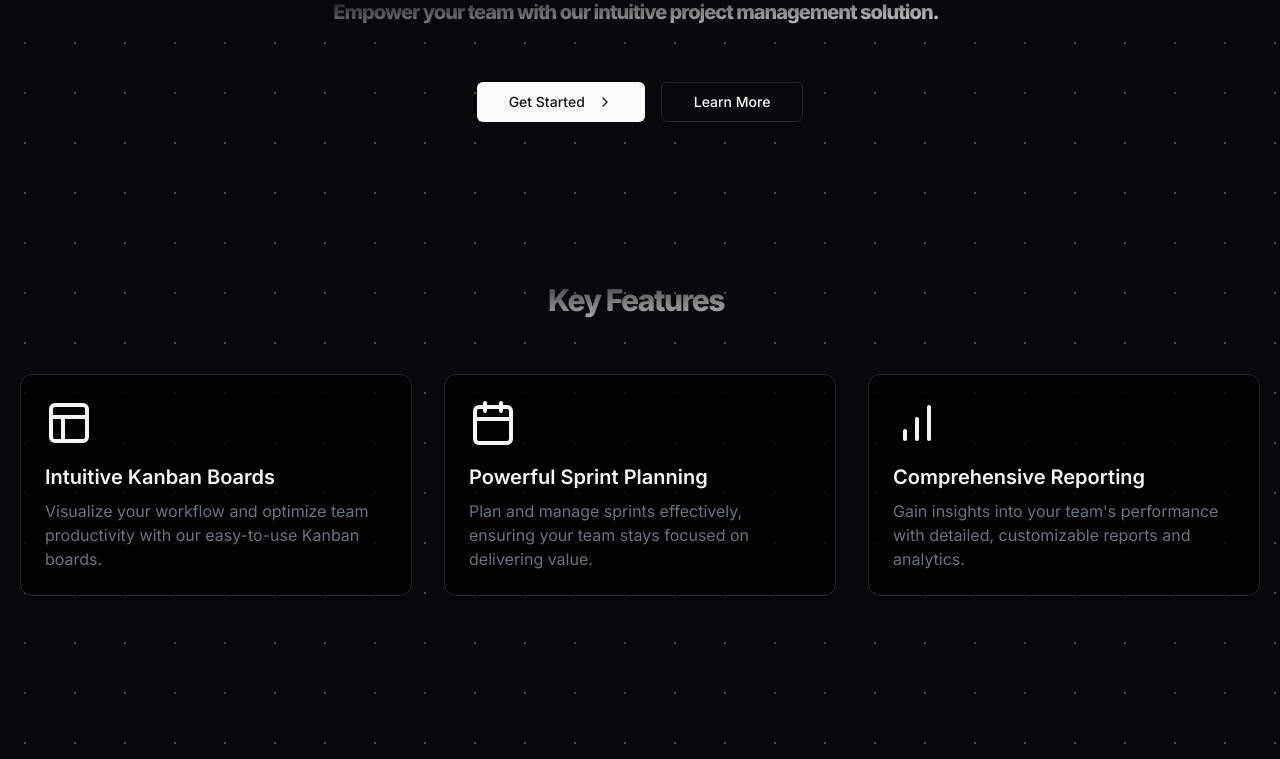
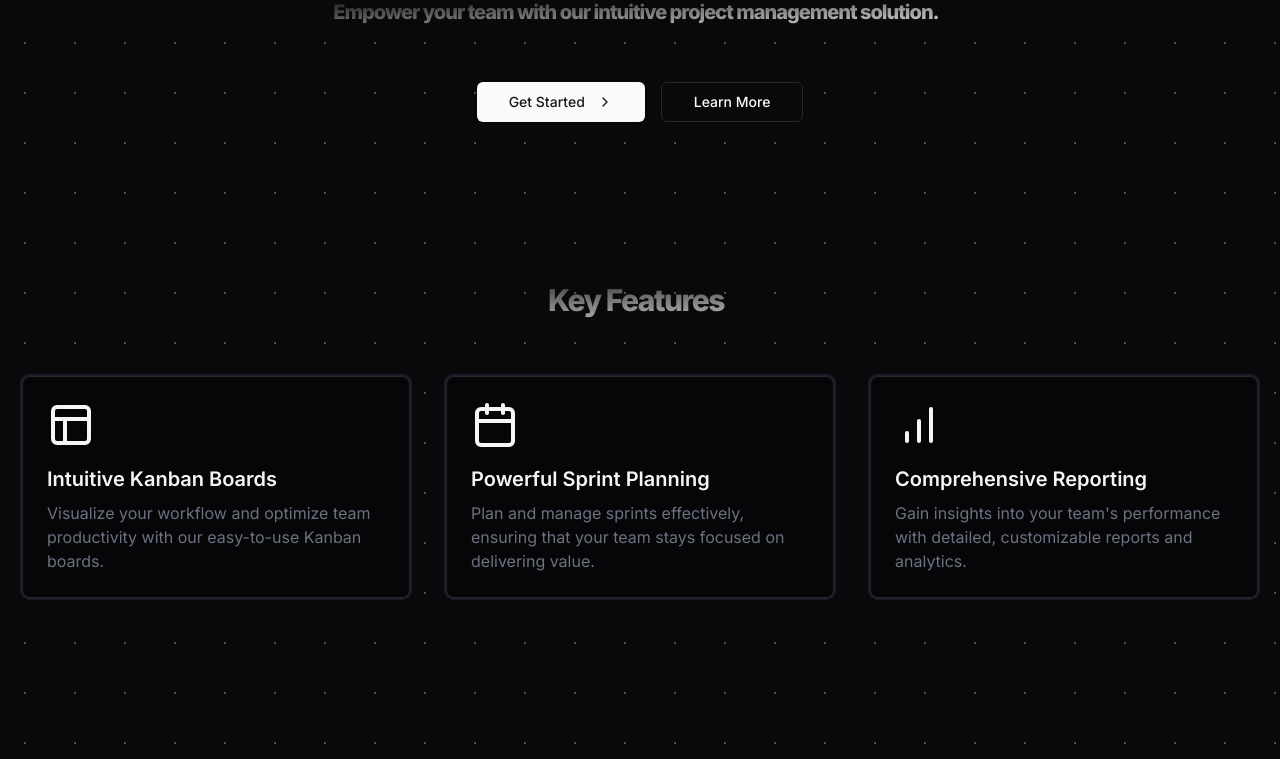
Before and after one commit to Raunak0713/Mira, a Next.js app: page / in a window 1280 px wide. Shown: the part 382-1141 px from the top of the page. Built offline with nearby package versions, Linux system fonts and the light colour scheme; no server answers.

Commit message:
#10 UI Change

```diff
--- a/app/globals.css
+++ b/app/globals.css
@@ -116,3 +116,60 @@ body {
     transform: scale(1.5);
   }
 }
+
+
+
+@property --angle {
+  syntax: "<angle>";
+  initial-value: 0deg;
+  inherits: false;
+}
+
+.animated-border {
+  position: relative;
+  border-radius: 10px;
+  z-index: 0;
+}
+
+.animated-border::before {
+  content: "";
+  position: absolute;
+  top: -2px; /* Thinner border */
+  left: -2px;
+  right: -2px;
+  bottom: -2px;
+  border-radius: inherit;
+  background-image: conic-gradient(
+    from var(--angle),
+    rgba(255, 255, 255, 0.9), /* Bright white */
+    rgba(255, 255, 255, 0.7), /* Slightly faded white */
+    rgba(255, 255, 255, 0.9), /* Bright white */
+    rgba(0, 0, 0, 0.2) /* Soft black for contrast */
+  );
+  z-index: -2;
+  opacity: 0; /* Hidden by default */
+  transition: opacity 0.3s ease; /* Smooth transition */
+}
+
+.animated-border::after {
+  content: "";
+  position: absolute;
+  inset: 0;
+  background-color: #1c1f2b; /* Match your card background */
+  border-radius: inherit;
+  z-index: -1;
+}
+
+.animated-border:hover::before {
+  opacity: 1; /* Show the border on hover */
+  animation: spin 3s linear infinite; /* Start the animation */
+}
+
+@keyframes spin {
+  from {
+    --angle: 0deg;
+  }
+  to {
+    --angle: 360deg;
+  }
+}
--- a/app/page.tsx
+++ b/app/page.tsx
@@ -49,7 +49,7 @@ const features = [
   {
     title: "Powerful Sprint Planning",
     description:
-      "Plan and manage sprints effectively, ensuring your team stays focused on delivering value.",
+      "Plan and manage sprints effectively, ensuring that your team stays focused on delivering value.",
     icon: Calendar,
   },
   {
@@ -99,13 +99,14 @@ export default function Home() {
       </section>
 
       {/* Features Section */}
-      <section id="features" className=" py-20 px-5">
+      <section id="features" className="py-20 px-5">
   <div className="container mx-auto">
     <h3 className="text-3xl font-bold mb-12 text-center gradient-title">Key Features</h3>
     <div className="grid grid-cols-1 lg:grid-cols-3 gap-8">
       {features.map((feature, index) => (
-              <Card key={index} className="bg-black/80">
-                <CardContent className="pt-6">
+        <div key={index} className="animated-border p-[2px] rounded-lg">
+          <Card className="bg-black/80 rounded-lg">
+            <CardContent className="relative pt-6">
               <feature.icon className="h-12 w-12 mb-4 text-[#F5F5F5]" />
               <h4 className="text-xl font-semibold mb-2 text-[#F5F5F5]">
                 {feature.title}
@@ -113,10 +114,15 @@ export default function Home() {
               <p className="text-gray-500">{feature.description}</p>
             </CardContent>
           </Card>
+        </div>
       ))}
     </div>
   </div>
 </section>
+
+
+
+
 
       {/* FAQ Section */}
       <section className=" py-20 px-5">
@@ -128,7 +134,7 @@ export default function Home() {
             {faqs.map((faq, index) => (
               <AccordionItem key={index} value={`item-${index}`}>
                 <AccordionTrigger className="gradient-title">{faq.question}</AccordionTrigger>
-                <AccordionContent>{faq.answer}</AccordionContent>
+                <AccordionContent className="text-muted-foreground/60">{faq.answer}</AccordionContent>
               </AccordionItem>
             ))}
           </Accordion>
```
Lines whose indentation alone changed are shown as unchanged.
